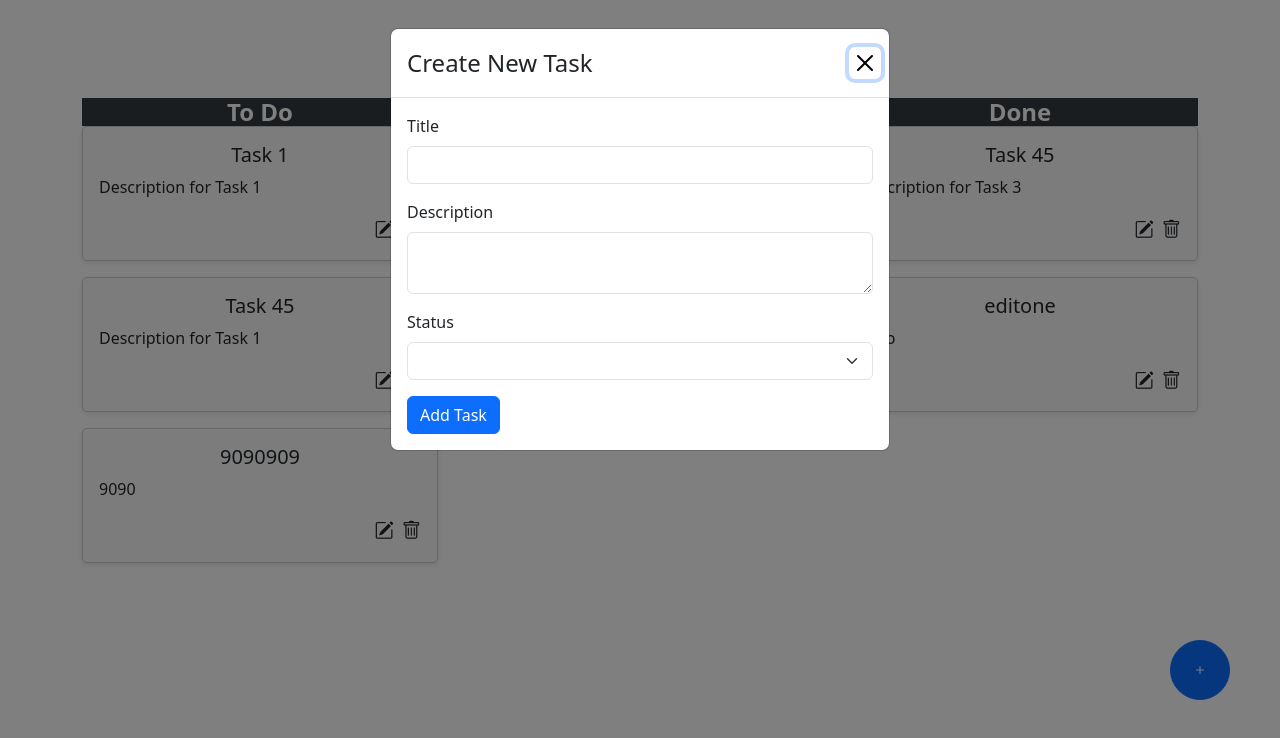
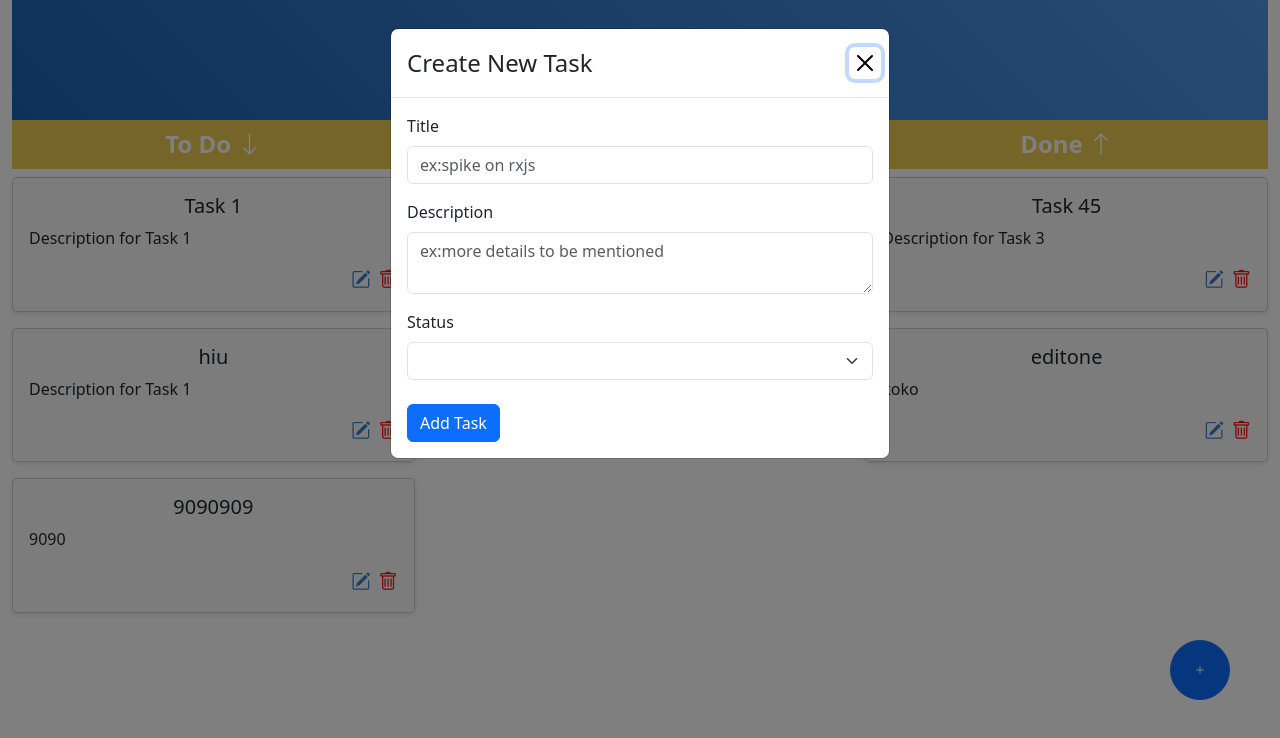
Before and after one commit to MahmoudNafea/ineo-tms, an Angular app: page / in a window 1280 px wide. Both pictures are taken after a click on the button 1200 px from the left and 670 px from the top of the page. Shown: the top 738 px of the page. Built offline with nearby package versions, Linux system fonts and the light colour scheme; data requests are answered from the project's data file.

Commit message:
enhance stylling and implement sorting

```diff
--- a/db.json
+++ b/db.json
@@ -4,37 +4,43 @@
       "id": "1",
       "title": "Task 1",
       "description": "Description for Task 1",
-      "status": "To Do"
+      "status": "To Do",
+      "createdAt": "2024-08-22T08:30:00Z"
     },
     {
       "id": "12",
-      "title": "Task 45",
+      "title": "hiu",
       "description": "Description for Task 1",
-      "status": "To Do"
+      "status": "To Do",
+      "createdAt": "2024-08-22T09:00:00Z"
     },
     {
       "id": "35",
       "title": "Task 45",
       "description": "Description for Task 3",
-      "status": "Done"
+      "status": "Done",
+      "createdAt": "2024-08-21T14:45:00Z"
     },
     {
       "id": "bda7",
       "title": "test22",
       "description": "djid skso dkos",
-      "status": "In Progress"
+      "status": "In Progress",
+      "createdAt": "2024-08-21T16:15:00Z"
     },
     {
       "id": "4c3e",
       "title": "editone",
       "description": "koko",
-      "status": "Done"
+      "status": "Done",
+      "createdAt": "2024-08-20T11:30:00Z"
     },
     {
       "id": "fdf5",
       "title": "9090909",
       "description": "9090",
-      "status": "To Do"
+      "status": "To Do",
+      "createdAt": "2024-08-19T10:00:00Z"
     }
   ]
 }
--- a/src/app/models/task.model.ts
+++ b/src/app/models/task.model.ts
@@ -1,8 +1,11 @@
+import { Timestamp } from "rxjs";
+
 export interface Task {
     id: number;
     title: string;
     description: string;
     status: string;
+    createdAt:Date;
   }
 
   export enum TaskStatus {
--- a/src/app/pages/dashboard/dashboard.component.html
+++ b/src/app/pages/dashboard/dashboard.component.html
@@ -1,5 +1,3 @@
-
-
 <div *ngIf="isLoading; else content2">
   <!-- Spinner -->
   <div class="spinner-container">
@@ -22,21 +20,63 @@
 </div>
 
 <ng-template #content2>
-  <div class="container mt-5">
-    <h3 class="mt-5 mb-3 text-center">INEO TMS</h3>
+  <div class="container-fluid  ">
+    <div class="title-background">
+      <h3 class="mt-5 mb-3 text-center ">INEO TMS</h3>
+    </div>
     <div class="row">
       <div class="col-md-4">
-        <h4 class="card-header">To Do</h4>
-        <app-card-item (removeTask)="confirmDeleteTask($event)" (updateTask)="confirmUpdateTask($event)" *ngFor="let task of toDoTasks" [task]="task"></app-card-item>
+        <h4 class="todo-card-header">
+          To Do
+          <i
+            class="bi"
+            [ngClass]="{'bi-arrow-up': !sortAscending, 'bi-arrow-down': sortAscending}"
+            (click)="sortToDoTasks()"
+            style="cursor: pointer;"
+          ></i>
+        </h4>
+        <app-card-item
+          (removeTask)="confirmDeleteTask($event)"
+          (updateTask)="confirmUpdateTask($event)"
+          *ngFor="let task of toDoTasks"
+          [task]="task">
+        </app-card-item>
+      </div>
+
+      <div class="col-md-4">
+        <h4 class="progress-card-header">
+          In Progress
+          <i class="bi" [ngClass]="{'bi-arrow-up': isInProgressAscending, 'bi-arrow-down': !isInProgressAscending}" (click)="sortInProgressTasks()"></i>
+        </h4>
+        <app-card-item (removeTask)="confirmDeleteTask($event)" (updateTask)="confirmUpdateTask($event)"
+          *ngFor="let task of inProgressTasks" [task]="task"></app-card-item>
+      </div>
+
+      <div class="col-md-4">
+        <h4 class="done-card-header">
+          Done
+          <i class="bi" [ngClass]="{'bi-arrow-up': isDoneAscending, 'bi-arrow-down': !isDoneAscending}" (click)="sortDoneTasks()"></i>
+        </h4>
+        <app-card-item (removeTask)="confirmDeleteTask($event)" (updateTask)="confirmUpdateTask($event)"
+          *ngFor="let task of doneTasks" [task]="task"></app-card-item>
+      </div>
+
+
+      <!-- <div class="col-md-4">
+        <h4 class="todo-card-header">To Do</h4>
+        <app-card-item (removeTask)="confirmDeleteTask($event)" (updateTask)="confirmUpdateTask($event)"
+          *ngFor="let task of toDoTasks" [task]="task"></app-card-item>
+      </div> -->
+      <!-- <div class="col-md-4">
+        <h4 class="progress-card-header">In Progress</h4>
+        <app-card-item (removeTask)="confirmDeleteTask($event)" (updateTask)="confirmUpdateTask($event)"
+          *ngFor="let task of inProgressTasks" [task]="task"></app-card-item>
       </div>
       <div class="col-md-4">
-        <h4 class="card-header">In Progress</h4>
-        <app-card-item (removeTask)="confirmDeleteTask($event)" (updateTask)="confirmUpdateTask($event)" *ngFor="let task of inProgressTasks" [task]="task"></app-card-item>
-      </div>
-      <div class="col-md-4">
-        <h4 class="card-header">Done</h4>
-        <app-card-item (removeTask)="confirmDeleteTask($event)" (updateTask)="confirmUpdateTask($event)" *ngFor="let task of doneTasks" [task]="task"></app-card-item>
-      </div>
+        <h4 class="done-card-header">Done</h4>
+        <app-card-item (removeTask)="confirmDeleteTask($event)" (updateTask)="confirmUpdateTask($event)"
+          *ngFor="let task of doneTasks" [task]="task"></app-card-item>
+      </div> -->
     </div>
   </div>
 </ng-template>
@@ -56,21 +96,54 @@
     <form [formGroup]=createTaskForm (ngSubmit)="addNewTask(createTaskForm,modal)">
       <div class="mb-3">
         <label for="taskTitle" class="form-label">Title</label>
-        <input type="text" id="taskTitle" class="form-control" name="title" formControlName="title" required>
+        <input placeholder="ex:spike on rxjs" type="text" id="taskTitle" class="form-control" name="title" formControlName="title" required>
+        <div *ngIf="
+        createTaskForm.get('title')?.hasError('required') &&
+        createTaskForm.get('title')?.touched
+        " style="
+          color: red;
+          font-size: 12px;
+          margin-top: 5px;
+          margin-bottom: 5px;
+        ">
+          Title is required
+        </div>
       </div>
       <div class="mb-3">
         <label for="taskDescription" class="form-label">Description</label>
-        <textarea id="taskDescription" class="form-control" name="description" formControlName="description"
+        <textarea placeholder="ex:more details to be mentioned" id="taskDescription" class="form-control" name="description" formControlName="description"
           required></textarea>
+          <div *ngIf="
+          createTaskForm.get('description')?.hasError('required') &&
+          createTaskForm.get('description')?.touched
+          " style="
+            color: red;
+            font-size: 12px;
+          margin-top: 5px;
+          margin-bottom: 5px;
+          ">
+            Description is required
+          </div>
       </div>
       <div class="mb-3">
         <label for="taskStatus" class="form-label">Status</label>
-        <select id="taskStatus" class="form-select" formControlName="status" required>
-          <option *ngFor="let status of taskStatuses" [value]="status">{{ status }}</option>
+        <select placeholder="select status" id="taskStatus" class="form-select" formControlName="status" required>
+          <option   *ngFor="let status of taskStatuses" [value]="status">{{ status }}</option>
         </select>
+        <div *ngIf="
+        createTaskForm.get('status')?.hasError('required') &&
+        createTaskForm.get('status')?.touched
+        " style="
+          color: red;
+          font-size: 12px;
+          margin-top: 5px;
+          margin-bottom: 5px;
+        ">
+          Status is required
+        </div>
       </div>
-      <button *ngIf="!showSpinner" type="submit" class="btn btn-primary">Add Task</button>
-      <button *ngIf="showSpinner" class="btn btn-lg btn-light" style="width: 100.02px" type="submit">
+      <button *ngIf="!showSpinner" type="submit" class="btn btn-primary mt-2">Add Task</button>
+      <button *ngIf="showSpinner" class="btn btn-lg btn-light mt-2" style="width: 100.02px" type="submit">
         <span style="height: 22.391px; width: 22.391px" class="spinner-border spinner-border-sm" role="status"
           aria-hidden="true"></span>
       </button>
--- a/src/app/pages/dashboard/dashboard.component.scss
+++ b/src/app/pages/dashboard/dashboard.component.scss
@@ -1,8 +1,52 @@
-  .card-header {
+.title-background {
+  // background: linear-gradient(45deg, #FF512F, #DD2476, #24C6DC);
+  background: linear-gradient(45deg, #064c9d, #5299ea, #7598e9);
+  background-size: 300% 300%;
+  height: 100px; /* Full height to the top of the page */
+  display: flex;
+  align-items: center;
+  justify-content: center;
+  padding-top: 50px;
+  padding-bottom: 70px;
+  color: #fff;
+  animation: gradientAnimation 8s ease infinite;
+}
+
+@keyframes gradientAnimation {
+  0% { background-position: 0% 50%; }
+  50% { background-position: 100% 50%; }
+  100% { background-position: 0% 50%; }
+}
+  .todo-card-header {
     font-weight: bold;
     text-align: center;
-    background-color: #343a40;
+    // background-color: yellow;
+    background-color: #edcb50;
     color: white;
+    padding: 10px;
+  }
+
+  .progress-card-header {
+    font-weight: bold;
+    text-align: center;
+    // background-color: #3fca90;
+    // background-color: green;
+    background-color: #edcb50;
+
+    color: white;
+    padding: 10px;
+
+  }
+
+  .done-card-header {
+    font-weight: bold;
+    text-align: center;
+    // background-color: #3b7bc4;
+    background-color: #edcb50;
+
+    color: white;
+    padding: 10px;
+
   }
 
   .btn-floating {
--- a/src/app/pages/dashboard/dashboard.component.ts
+++ b/src/app/pages/dashboard/dashboard.component.ts
@@ -36,6 +36,9 @@ export class DashboardComponent {
   createTaskForm: FormGroup
   showSpinner = false
   isLoading = false
+  sortAscending: boolean = true;
+  isInProgressAscending = true;
+  isDoneAscending = true;
 
   @ViewChild(ToastComponent) toastComponent!: ToastComponent
 
@@ -53,6 +56,33 @@ export class DashboardComponent {
 
   ngOnInit(): void {
     this.getAllTasks()
+  }
+
+  sortToDoTasks() {
+    this.sortAscending = !this.sortAscending;
+    this.toDoTasks.sort((a, b) => {
+      const dateA = new Date(a?.createdAt).getTime();
+      const dateB = new Date(b?.createdAt).getTime();
+      return this.sortAscending ? dateA - dateB : dateB - dateA;
+    });
+  }
+
+  sortInProgressTasks() {
+    this.isInProgressAscending = !this.isInProgressAscending;
+    this.inProgressTasks.sort((a, b) => {
+      return this.isInProgressAscending
+        ? new Date(a.createdAt).getTime() - new Date(b.createdAt).getTime()
+        : new Date(b.createdAt).getTime() - new Date(a.createdAt).getTime();
+    });
+  }
+
+  sortDoneTasks() {
+    this.isDoneAscending = !this.isDoneAscending;
+    this.doneTasks.sort((a, b) => {
+      return this.isDoneAscending
+        ? new Date(a.createdAt).getTime() - new Date(b.createdAt).getTime()
+        : new Date(b.createdAt).getTime() - new Date(a.createdAt).getTime();
+    });
   }
 
   getAllTasks() {
--- a/src/app/shared/card-item/card-item.component.html
+++ b/src/app/shared/card-item/card-item.component.html
@@ -3,8 +3,8 @@
     <h5 class="card-title text-center">{{ task?.title }}</h5>
     <p class="card-text">{{ task?.description }}</p>
     <div class="task-icons d-flex justify-content-end">
-      <i class="bi bi-pencil-square me-2" (click)="openEditTaskModal($event,editModal)"></i>
-      <i class="bi bi-trash" (click)="openDeleteModal(deletemodal)"></i>
+      <i class="bi bi-pencil-square me-2" style="color: #3b7bc4;" (click)="openEditTaskModal($event,editModal)"></i>
+      <i class="bi bi-trash" style="color: red;" (click)="openDeleteModal(deletemodal)"></i>
     </div>
   </div>
 </div>
@@ -19,7 +19,7 @@
   </div>
   <div class="modal-footer">
     <button type="button" class="btn btn-secondary" (click)="modal.dismiss('cancel')">Cancel</button>
-    <button type="button" class="btn btn-danger" (click)="deleteTask()">Delete</button>
+    <button  type="button" class="btn btn-danger" (click)="deleteTask()">Delete</button>
   </div>
 </ng-template>
 
@@ -70,7 +70,6 @@
       <label class="form-label"><strong>Created At:</strong></label>
       <p>{{ task?.createdAt | date:'medium' }}</p>
     </div> -->
-    <!-- Add any other fields you want to display -->
   </div>
   <div class="modal-footer">
     <button type="button" class="btn btn-secondary" (click)="modal.dismiss()">Close</button>
--- a/src/app/shared/card-item/card-item.component.scss
+++ b/src/app/shared/card-item/card-item.component.scss
@@ -2,6 +2,8 @@
 .task-card {
   cursor: pointer;
   background-color: #f8f9fa;
+    // background: linear-gradient(176.14deg, #f8f7e1 2.64%, #feeae7 94.95%);
+
   border-radius: 5px;
   box-shadow: 0px 2px 5px rgba(0, 0, 0, 0.1);
 }
--- a/src/app/shared/card-item/card-item.component.ts
+++ b/src/app/shared/card-item/card-item.component.ts
@@ -49,7 +49,7 @@ export class CardItemComponent implements OnInit {
   }
 
   openEditTaskModal(event:any,content: any) {
-    event.stopPropagation(); // Prevent triggering the parent click event
+    event.stopPropagation(); //prevent trigring the parent so we don't open both modals
     this.modalService.open(content)
   }
 
```
